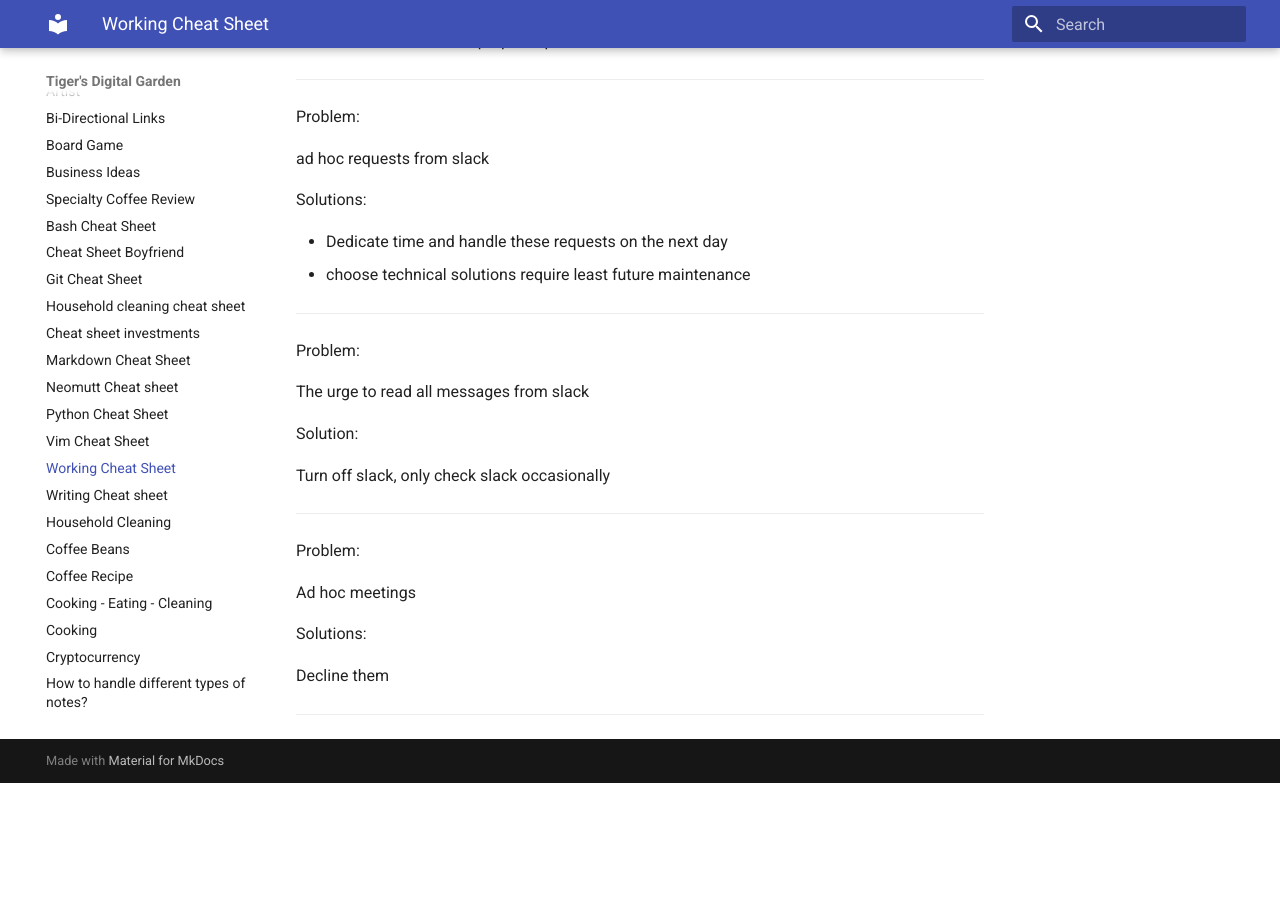
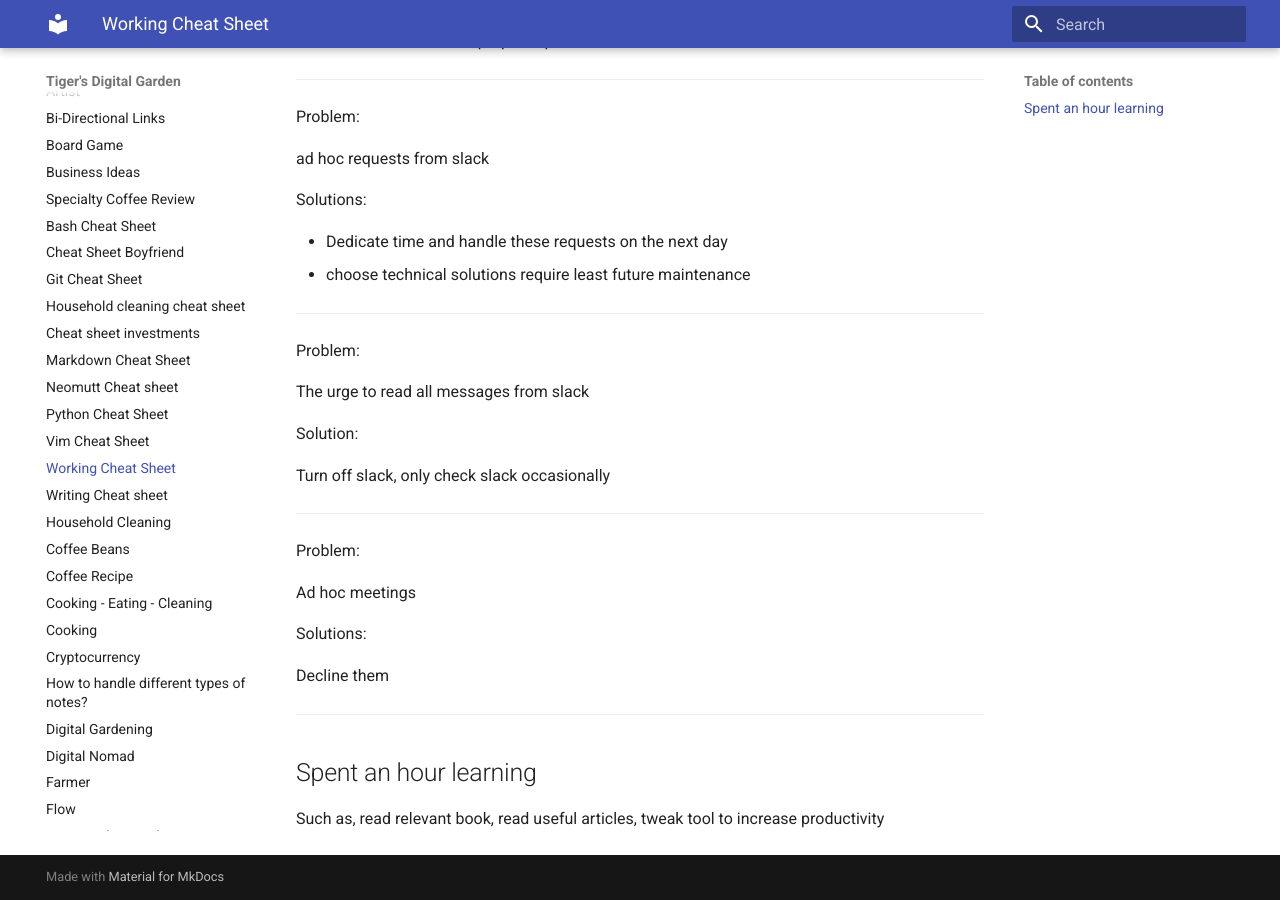
Before and after one commit to ynotstartups/notes, an MkDocs documentation site: the page built from notes/cheat-sheet-working.md, in a window 1280 px wide and 900 px high, scrolled down 694 px. Built offline with MkDocs 1.6.1 and Material for MkDocs 9.7.7, drawn with Linux system fonts in a browser that asks for light colours; before the commit the page ends 1477 px from its top, so only the background shows below that.

Commit message:
add spent an hour learning

```diff
--- a/notes/cheat-sheet-working.md
+++ b/notes/cheat-sheet-working.md
@@ -60,3 +60,7 @@
 Decline them
 
 ----
+
+## Spent an hour learning
+
+Such as, read relevant book, read useful articles, tweak tool to increase productivity
```
